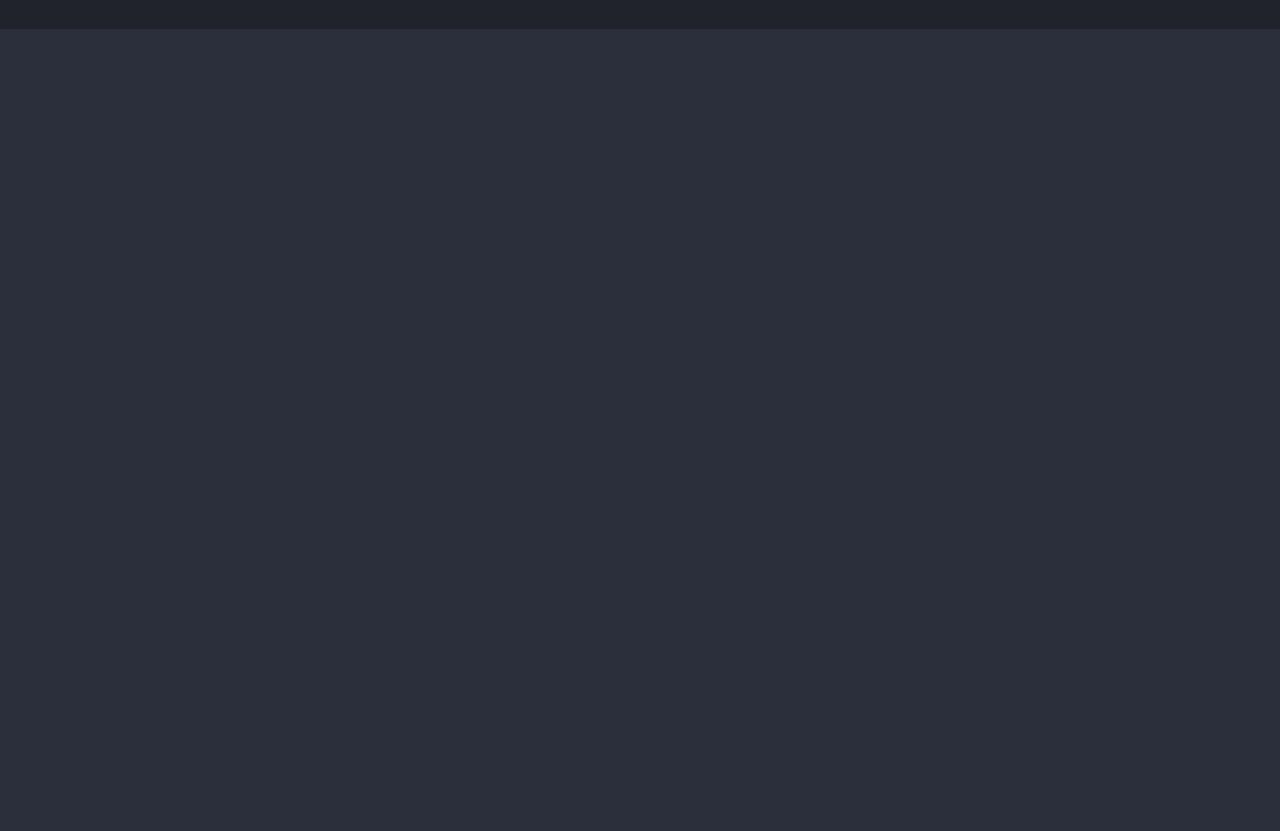
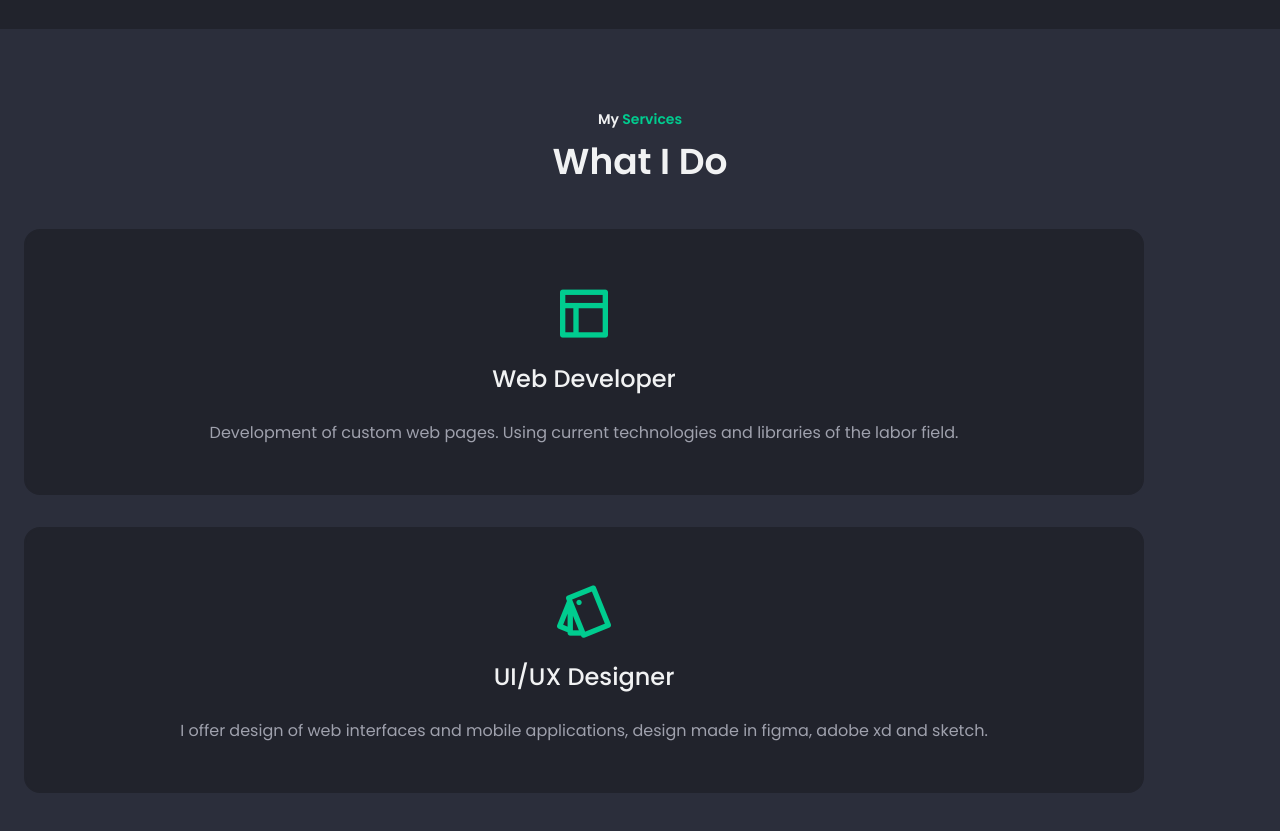
Before and after one commit to khalidbinibrahim/khalid-bin-ibrahim, a plain HTML site: page index.html in a window 1280 px wide. Shown: the part 2141-2972 px from the top of the page. Before the commit the page ends 2506 px from the top, so only its background shows below. Drawn offline with nearby package versions, Linux system fonts and the light colour scheme.

Commit message:
added services section

```diff
--- a/assets/css/styles.css
+++ b/assets/css/styles.css
@@ -334,11 +334,9 @@ svg {
 
 .button:hover {
   box-shadow: 0 8px 24px hsla(var(--hue), 100%, 40%, .25);
-  /* color: var(--first-color); */
-  /* background-color: black; */
-  /* border: 2px; */
-  /* border-color: var(--first-color); */
-  /* border-style: solid; */
+  /* color: var(--first-color);
+  background-color: var(--container-color);
+  border: 2px solid var(--first-color); */
 }
 
 /*=============== ABOUT ===============*/
@@ -411,7 +409,35 @@ svg {
 }
 
 /*=============== SERVICES ===============*/
+.services_container {
+  row-gap: 2rem;
+  padding-block: 1rem;
+}
 
+.services_card {
+  text-align: center;
+  background-color: var(--container-color);
+  padding: 3rem 1.25rem;
+  border-radius: 1rem;
+  border: 2px solid var(--container-color);
+  transition: border .4s;
+}
+
+.services_icon {
+  display: block;
+  font-size: 4rem;
+  color: var(--first-color);
+  margin-bottom: .75rem;
+}
+
+.services_title {
+  font-size: var(--h2-font-size);
+  margin-bottom: 1.5rem;
+}
+
+.services_card:hover {
+  border: 2px solid var(--first-color);
+}
 
 /*=============== PROJECTS ===============*/
 
--- a/index.html
+++ b/index.html
@@ -237,7 +237,51 @@
 
       <!--==================== SERVICES ====================-->
       <section class="services section" id="services">
+         <h3 class="section_subtitle">
+            My <span>Services
+         </h3>
 
+         <h2 class="section_title">
+            What I Do
+         </h2>
+
+         <div class="services_container container grid">
+            <article class="services_card">
+               <i class="ri-layout-3-line services_icon"></i>
+
+               <h2 class="services_title">Web Developer</h2>
+
+               <p class="services_description">
+                  Development of custom web pages.
+                  Using current technologies and
+                  libraries of the labor field.
+               </p>
+            </article>
+
+            <article class="services_card">
+               <i class="ri-pantone-line services_icon"></i>
+
+               <h2 class="services_title">UI/UX Designer</h2>
+
+               <p class="services_description">
+                  I offer design of web interfaces and
+                  mobile applications, design made in
+                  figma, adobe xd and sketch.
+               </p>
+            </article>
+
+            <!-- <article class="services_card">
+               <i class="ri-pen-nib-line services_icon"></i>
+
+               <h2 class="services_title">Graphic Design</h2>
+
+               <p class="services_description">
+                  I make designs at the client's request,
+                  banner design, posters, digital
+                  designs among others.
+               </p>
+            </article> -->
+         </div>
       </section>
 
       <!--==================== PROJECTS ====================-->
```
